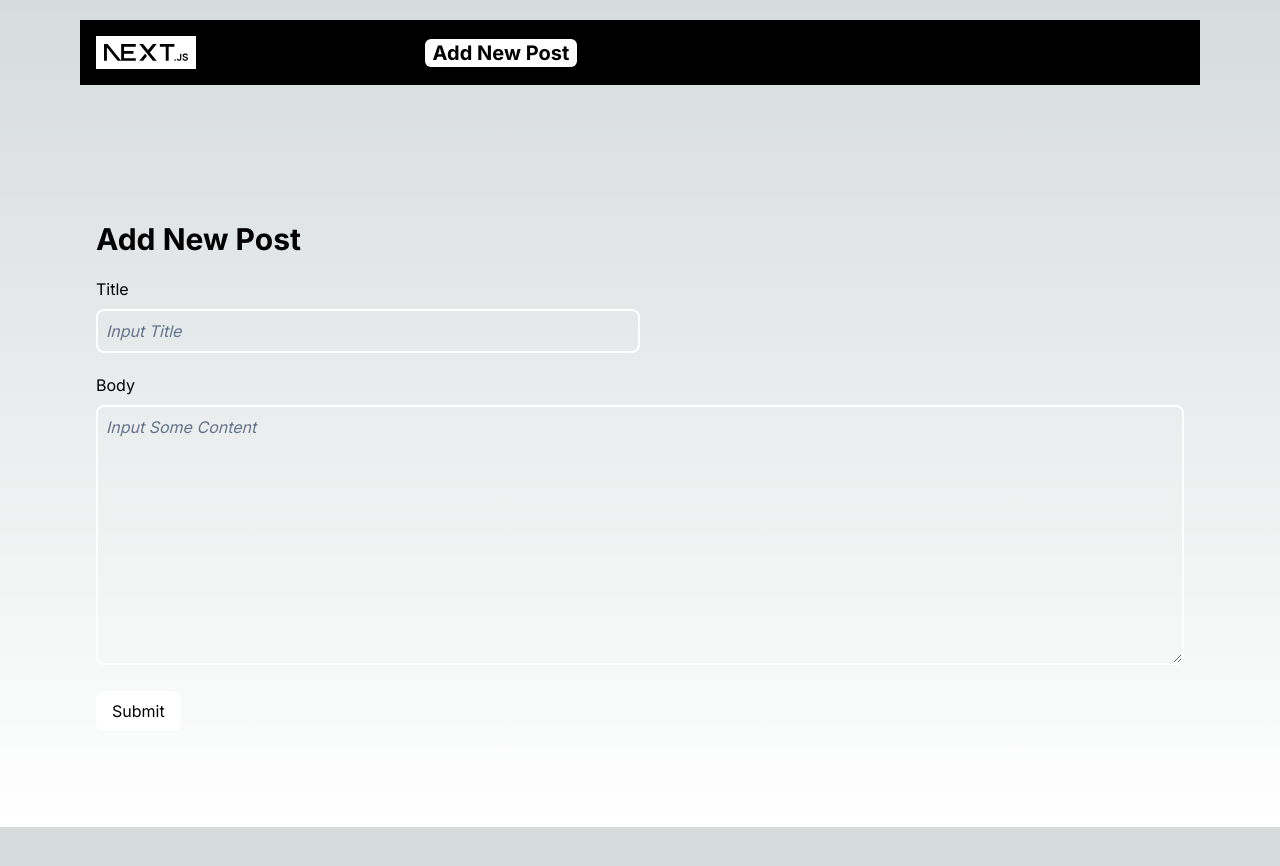
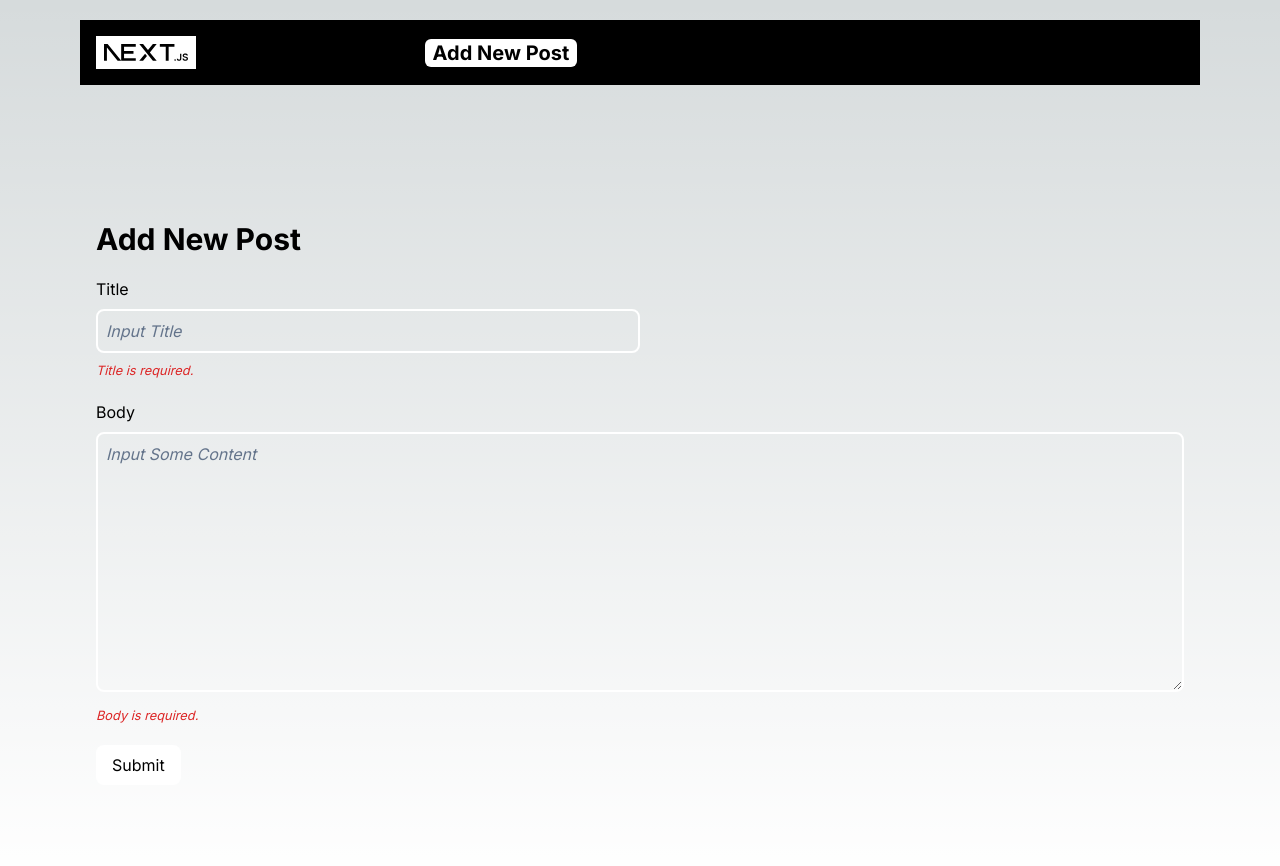
Before and after one commit to Ieffe/next-sandbox, a Next.js app: page /add in a window 1280 px wide. Shown: the top 866 px of the page. Before the commit the page ends 827 px from the top, so only its background shows below. Built offline with nearby package versions, Linux system fonts and the light colour scheme.

Commit message:
added form validation in add new page

```diff
--- a/src/app/add/components/AddForm.jsx
+++ b/src/app/add/components/AddForm.jsx
@@ -1,19 +1,45 @@
 "use client";
 
-import { useState } from "react";
+import { useState, useEffect } from "react";
 import axios from "axios";
 import { useRouter } from "next/navigation";
 import PostForm from "@/components/posts/PostForm";
+
+const ErrorMessage = ({ children }) => {
+  return <small className="text-red-600 mt-2 italic block">{children}</small>;
+};
 
 const AddForm = () => {
   const [title, setTitle] = useState("");
   const [body, setBody] = useState("");
 
+  const [errors, setErrors] = useState({});
+  const [isFormValid, setIsFormValid] = useState(false);
+
+  useEffect(() => {
+    validateForm();
+  }, [title, body]);
+
+  const validateForm = () => {
+    let errors = {};
+
+    if (!title) {
+      errors.title = "Title is required.";
+    }
+
+    if (!body) {
+      errors.body = "Body is required.";
+    }
+
+    setErrors(errors);
+    setIsFormValid(Object.keys(errors).length === 0);
+  };
+
   const router = useRouter();
 
   const submitPost = async (e) => {
     e.preventDefault();
-
+    if (isFormValid) {
       await axios
         .post("https://jsonplaceholder.typicode.com/posts", {
           title: title,
@@ -25,6 +51,7 @@ const AddForm = () => {
           router.push("/");
         })
         .catch((error) => console.log(error));
+    }
   };
 
   return (
@@ -34,6 +61,10 @@ const AddForm = () => {
       body={body}
       onChangeTitle={(e) => setTitle(e.target.value)}
       onChangeBody={(e) => setBody(e.target.value)}
+      titleError={errors.title}
+      titleErrorMsg={<ErrorMessage>{errors.title}</ErrorMessage>}
+      bodyError={errors.body}
+      bodyErrorMsg={<ErrorMessage>{errors.body}</ErrorMessage>}
     />
   );
 };
--- a/src/components/posts/PostForm.jsx
+++ b/src/components/posts/PostForm.jsx
@@ -1,5 +1,4 @@
 const PostForm = (props) => {
-
 
   return (
     <form className="w-full" onSubmit={props.action}>
@@ -15,6 +14,7 @@ const PostForm = (props) => {
           value={props.title}
           onChange={props.onChangeTitle}
         />
+        {props.titleError && props.titleErrorMsg}
       </div>
       <div className="w-full mt-5">
         <label className="block mb-2" htmlFor="">
@@ -31,6 +31,7 @@ const PostForm = (props) => {
           value={props.body}
           onChange={props.onChangeBody}
         ></textarea>
+        {props.bodyError && props.bodyErrorMsg}
       </div>
       <button
         className="hover:border-2 hover:bg-transparent hover:text-white bg-white text-black px-4 py-2 rounded-lg mt-5"
@@ -42,4 +43,4 @@ const PostForm = (props) => {
   );
 };
 
-export default PostForm
+export default PostForm;
```
Lines whose indentation alone changed are shown as unchanged.
